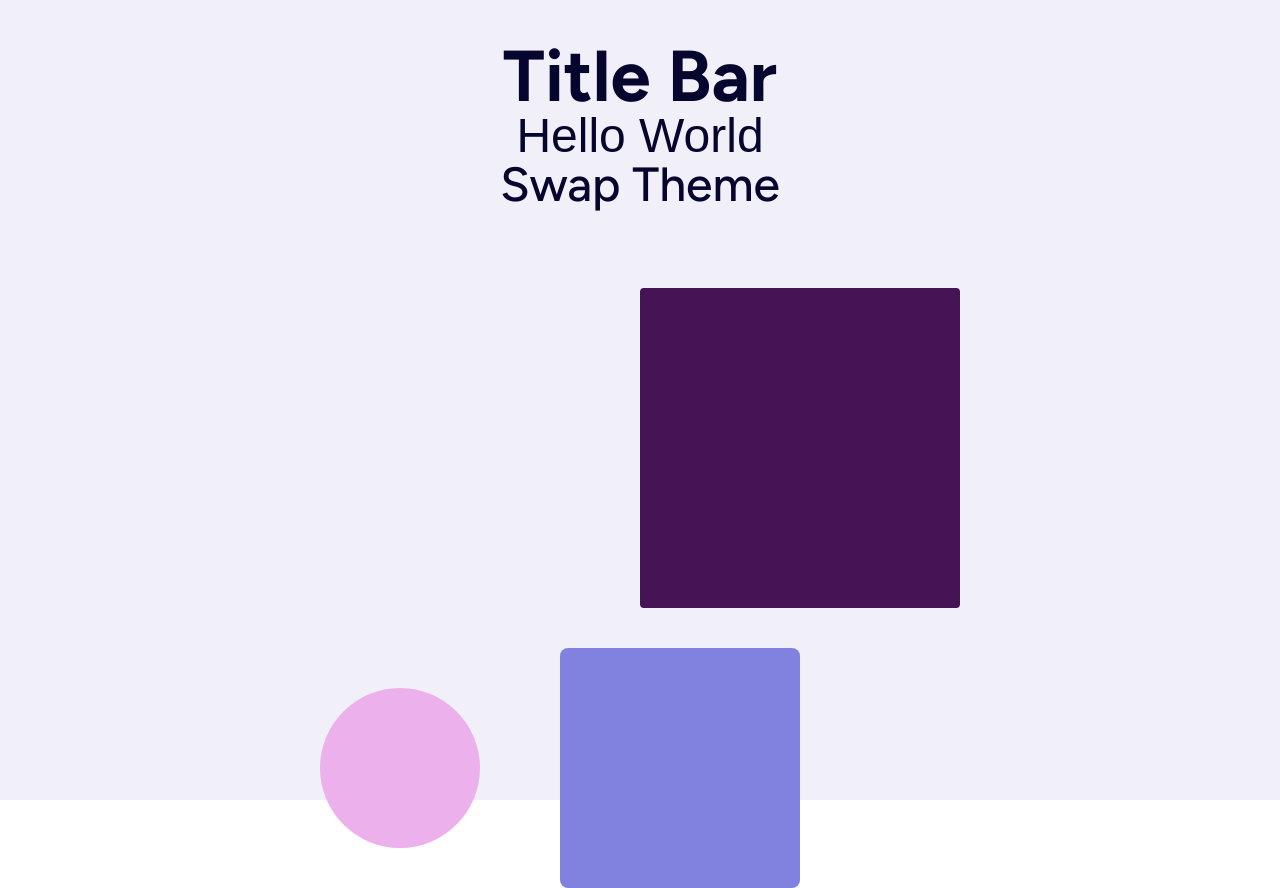
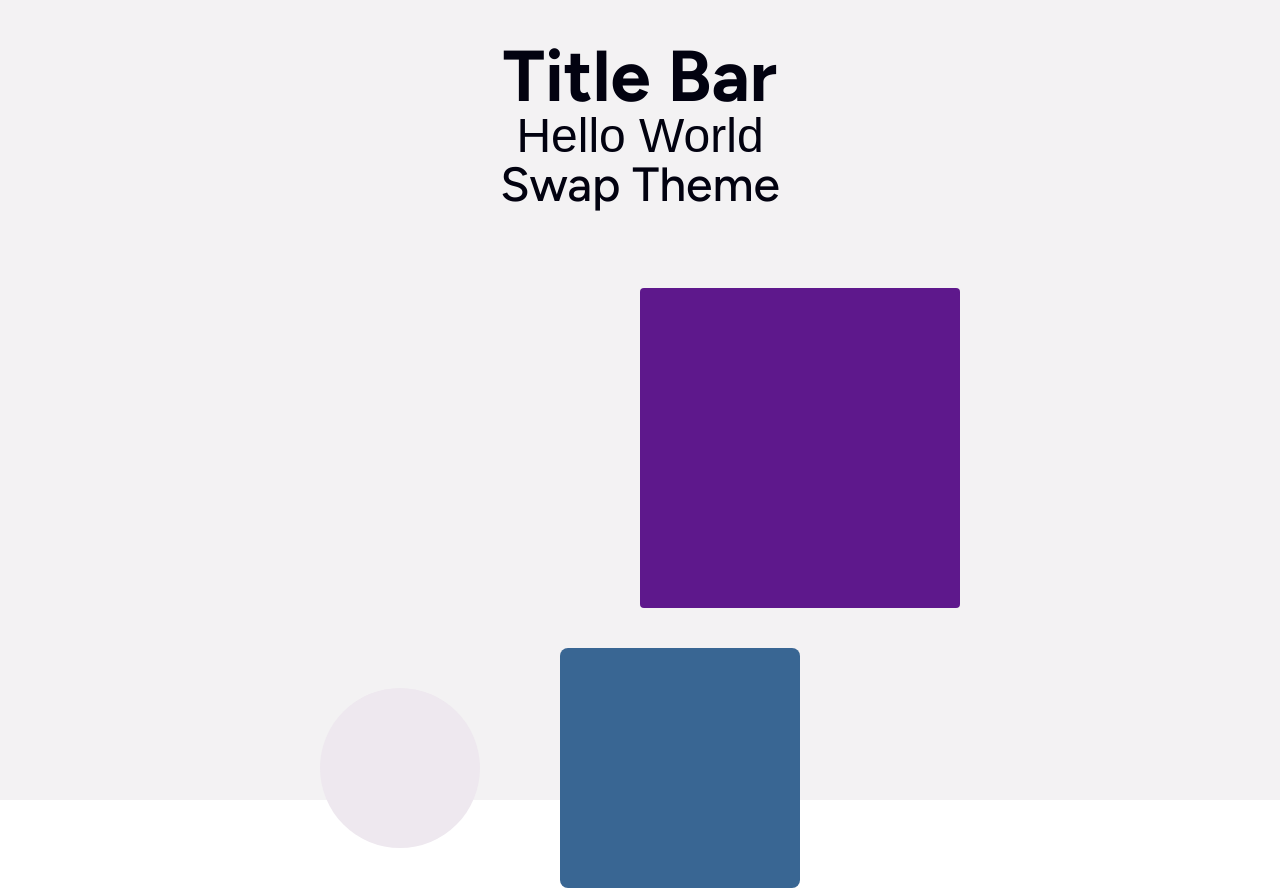
Before and after one commit to trueNebula/workout-app, a Next.js app: page / in a window 1280 px wide. Built offline with nearby package versions, Linux system fonts and the light colour scheme; a web font is replaced by a local one.

Commit message:
changed colors

```diff
--- a/app/globals.css
+++ b/app/globals.css
@@ -3,19 +3,19 @@
 @import 'tailwindcss/utilities';
 
 :root {
-    --color-bkg: #f1eff7;
-    --color-text: #05052e;
-    --color-primary: #461354;
-    --color-secondary: #ecb1ec;
-    --color-accent: #8181df;
+    --color-bkg: #f3f2f3;
+    --color-text: #020210;
+    --color-primary: #5e188c;
+    --color-secondary: #eee8ef;
+    --color-accent: #396693;
 }
 
 [data-theme='dark'] {
     --color-bkg: #020210;
     --color-text: #f3f2f3;
-    --color-primary: #17001e;
-    --color-secondary: #3c0c37;
-    --color-accent: #d41e6d;
+    --color-primary: #5e188c;
+    --color-secondary: #231a26;
+    --color-accent: #d5bfeb;
 }
 
 body {
```
